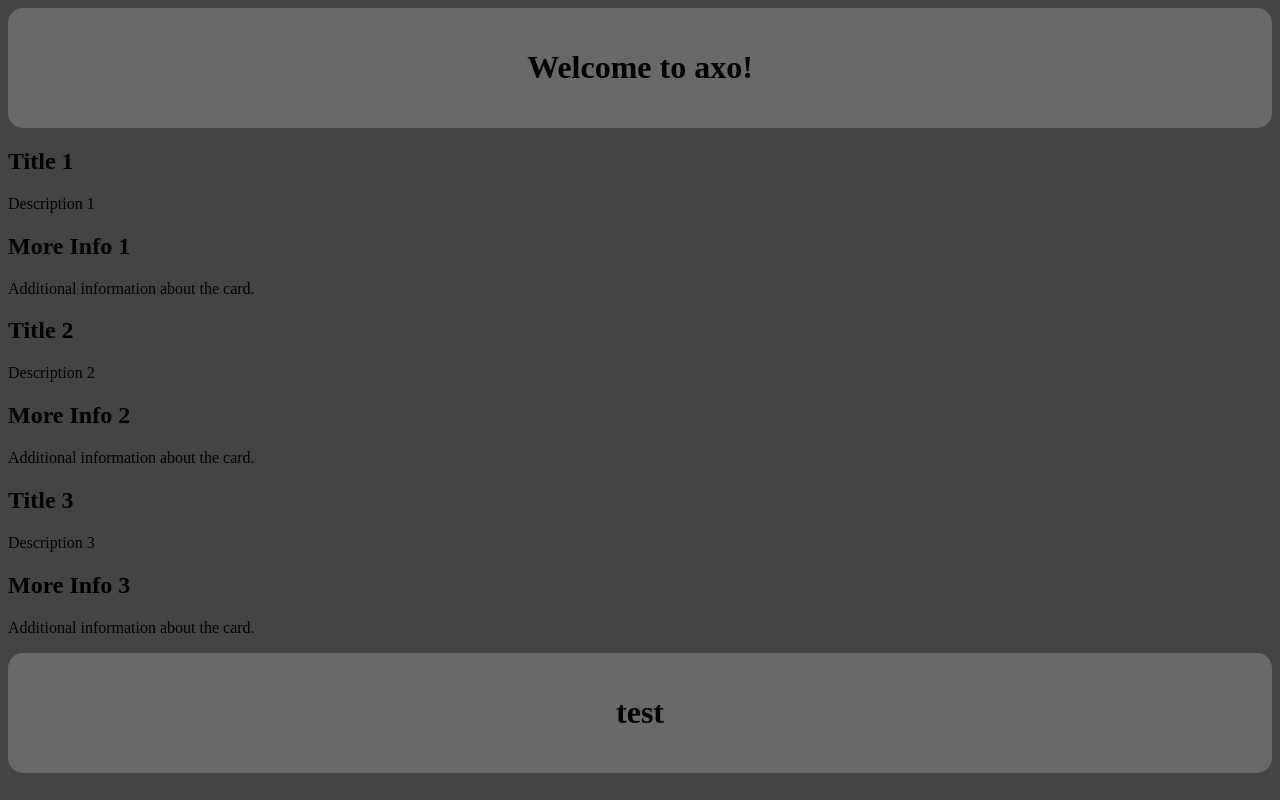
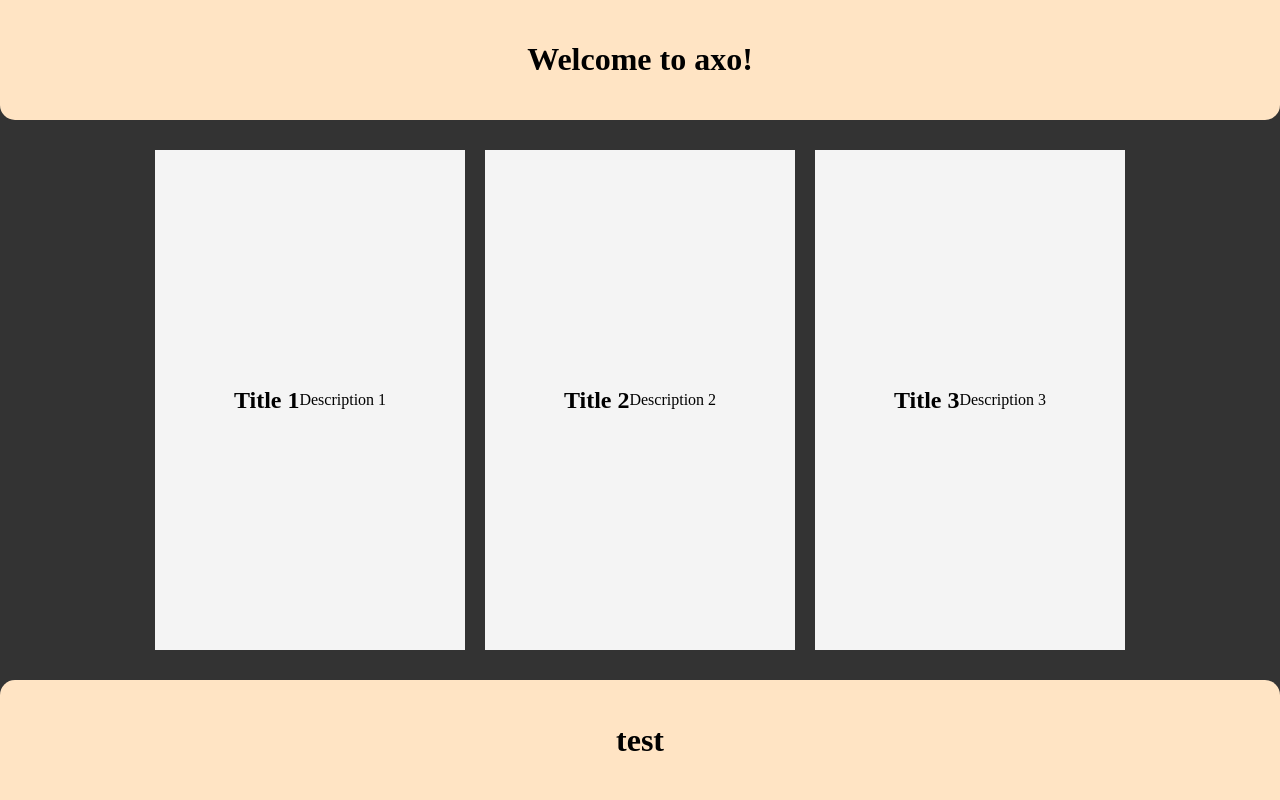
Before and after one commit to axobottled/axo-website, a plain HTML site: page index.html in a window 1280 px wide. Drawn offline with Linux system fonts and the light colour scheme.

Commit message:
Update styles.css

```diff
--- a/styles.css
+++ b/styles.css
@@ -1,17 +1,86 @@
+html, body {
+    margin: 0;
+    padding: 0;
+    height: 100%;
+    background-color: #333;
+}
+
 body {
-    background-color: rgb(68, 68, 68);
+    display: flex;
+    flex-direction: column;
+    min-height: 100vh;
 }
 
 header {
-    background-color: rgba(240, 248, 255, 0.205);
+    background-color: bisque;
     padding: 20px;
-    border-radius: 15px;
     text-align: center;
+    border-bottom-left-radius: 15px;
+    border-bottom-right-radius: 15px;
+}
+
+.header-cards-container {
+    display: flex;
+    justify-content: center;
+    gap: 20px;
+    padding: 20px;
+    flex: 1;
+    align-items: center;
+}
+
+.header-card1 {
+    position: relative;
+    width: 25%;
+    height: 500px;
+    perspective: 1000px;
+}
+
+.card-inner {
+    position: absolute;
+    width: 100%;
+    height: 100%;
+    transition: transform 0.5s;
+    transform-style: preserve-3d;
+}
+
+.card-content, .card-hover-content {
+    position: absolute;
+    width: 100%;
+    height: 100%;
+    backface-visibility: hidden;
+    display: flex;
+    justify-content: center;
+    align-items: center;
+    padding: 20px;
+    box-sizing: border-box;
+}
+
+.card-content {
+    background-color: #f4f4f4;
+    z-index: 2;
+}
+
+.card-hover-content {
+    background-color: #e0e0e0;
+    color: #333;
+    transform: rotateY(180deg);
+    opacity: 0;
+    transition: opacity 0.5s;
+}
+
+.header-card1:hover .card-inner {
+    transform: rotateY(180deg);
+}
+
+.header-card1:hover .card-hover-content {
+    opacity: 1;
 }
 
 footer {
-    background-color: rgba(240, 248, 255, 0.205);
+    background-color:bisque;
     padding: 20px;
-    border-radius: 15px;
+    border-top-left-radius: 15px;
+    border-top-right-radius: 15px;
     text-align: center;
+    margin-top: auto;
 }
```
